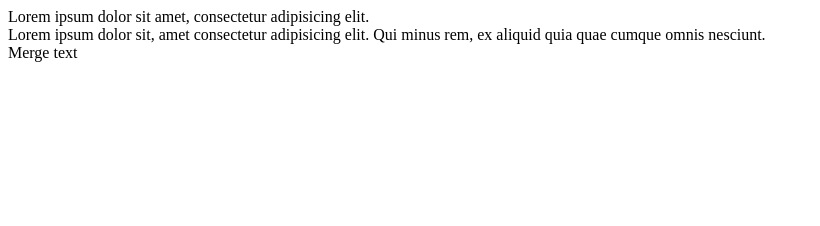
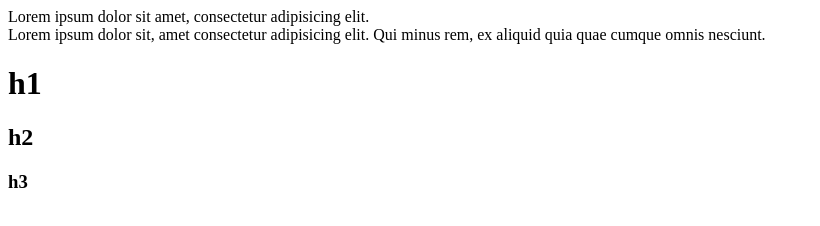
Before and after one commit to azhdream/testapp, a plain HTML site: page index.html in a window 1280 px wide. Shown: the whole page, without its empty margins (0-820 px from the left). Drawn offline with Linux system fonts and the light colour scheme.

Commit message:
added heading

```diff
--- a/index.html
+++ b/index.html
@@ -15,7 +15,9 @@
     <div class="">Lorem ipsum dolor sit amet, consectetur adipisicing elit. </div>
     <div class="">Lorem ipsum dolor sit, amet consectetur adipisicing elit. Qui minus rem, ex aliquid quia quae cumque
       omnis nesciunt. </div>
-    <div>Merge text</div>
+    <h1>h1</h1>
+    <h2>h2</h2>
+    <h3>h3</h3>
   </main>
 
 </body>
```
